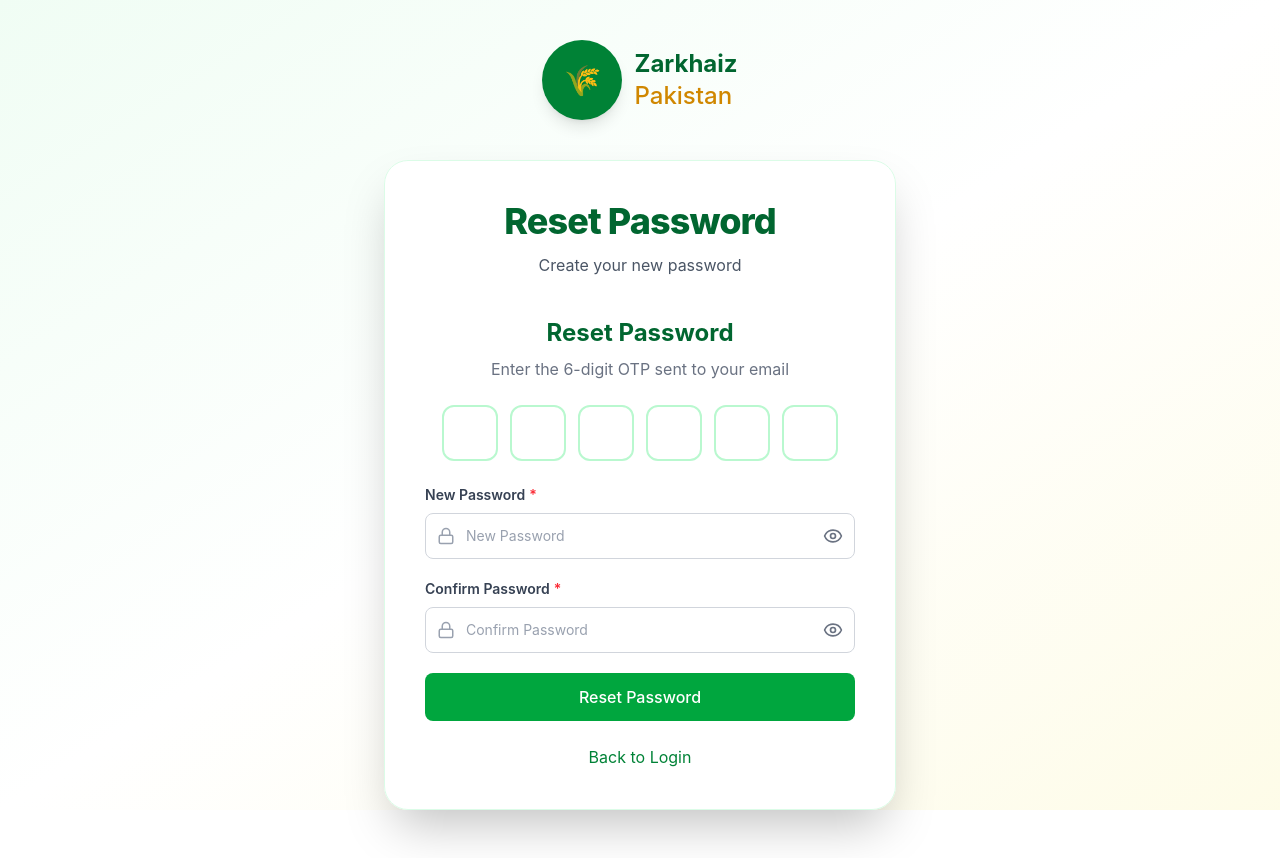
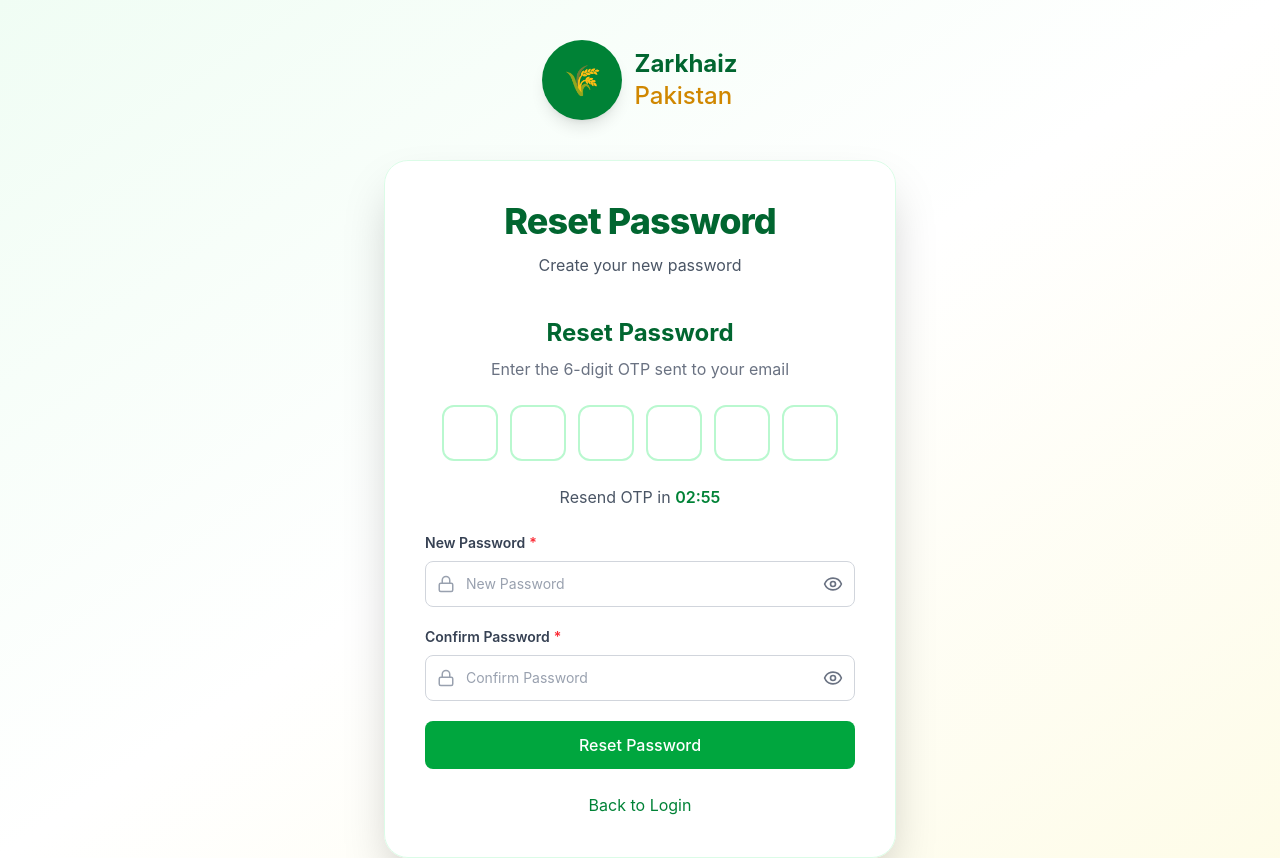
Before and after one commit to Buildwithhamza-git/Zarkhaiz_Pakistan, a React (Vite) app in the folder client/: page /reset-password in a window 1280 px wide. Before the commit the page ends 810 px from the top, so only its background shows below. Built offline with nearby package versions, Linux system fonts and the light colour scheme; no server answers.

Commit message:
feat: Enhance reset password functionality with OTP resend feature and timer

```diff
--- a/client/src/features/auth/components/resetform.jsx
+++ b/client/src/features/auth/components/resetform.jsx
@@ -1,4 +1,4 @@
-import { useState } from "react";
+import { useState, useEffect } from "react";
 import { useNavigate, useLocation } from "react-router-dom";
 import { useForm } from "react-hook-form";
 import { zodResolver } from "@hookform/resolvers/zod";
@@ -15,11 +15,19 @@ export default function ResetPasswordForm() {
     const navigate = useNavigate();
     const location = useLocation();
 
-    const email = location.state?.email || "";
+    const email = location.state?.email;
+    console.log("Location State:", location.state);
+    console.log("Email:", email);
 
-    const { resetPassword, loading } = useAuth();
+    const {
+    resetPassword,
+    resendOtp,
+    loading,
+} = useAuth();
 
     const [otp, setOtp] = useState("");
+    const [timer, setTimer] = useState(180);
+    const [canResend, setCanResend] = useState(false);
 
     const {
         register,
@@ -30,14 +38,41 @@ export default function ResetPasswordForm() {
         resolver: zodResolver(resetPasswordSchema),
     });
 
+    useEffect(() => {
+    if (timer <= 0) {
+        setCanResend(true);
+        return;
+    }
+
+    const interval = setInterval(() => {
+        setTimer((prev) => prev - 1);
+    }, 1000);
+
+    return () => clearInterval(interval);
+}, [timer]);
+
+const handleResendOTP = async () => {
+    try {
+        await resendOtp({
+            email,
+        });
+
+        setTimer(180);
+        setCanResend(false);
+
+    } catch (error) {
+        console.log(error);
+    }
+};
     const onSubmit = async (data) => {
         try {
             await resetPassword({
-    email:data.email,
-    otp,
-    newPassword: data.password,
-    confirmNewPassword: data.confirmPassword,
-});
+                email,
+                otp,
+                newPassword: data.password,
+                confirmNewPassword: data.confirmPassword,
+            });
+
 
             navigate("/login");
         } catch (error) {
@@ -99,6 +134,37 @@ export default function ResetPasswordForm() {
                 )}
 
             </div>
+            <div className="text-center">
+
+    {!canResend ? (
+
+        <p className="text-gray-600">
+
+            Resend OTP in{" "}
+
+            <span className="font-semibold text-green-700">
+
+                {String(Math.floor(timer / 60)).padStart(2, "0")}:
+
+                {String(timer % 60).padStart(2, "0")}
+
+            </span>
+
+        </p>
+
+    ) : (
+
+        <button
+            type="button"
+            onClick={handleResendOTP}
+            className="text-green-700 font-semibold hover:underline"
+        >
+            Resend OTP
+        </button>
+
+    )}
+
+</div>
 
             <FormField
                 label="New Password"
```
Also changed, not shown: 1 other file (tests, documents, lock files or other folders).
